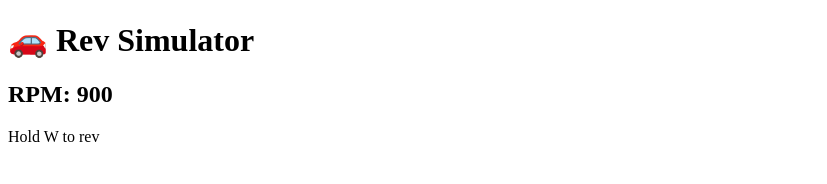
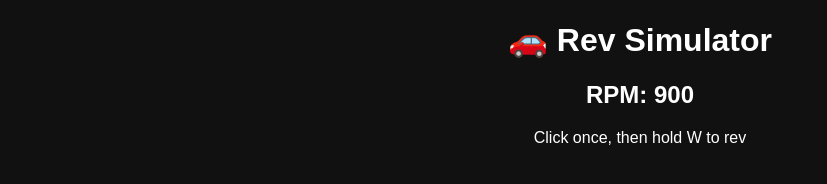
Before and after one commit to Supralover2JZ/Supralover2JZ.github.io, a plain HTML site: page index.html in a window 1280 px wide. Shown: the whole page, without its empty margins (0-827 px from the left). Drawn offline with Linux system fonts and the light colour scheme.

Commit message:
index.html

```diff
--- a/index.html
+++ b/index.html
@@ -1,15 +1,15 @@
 <!DOCTYPE html>
 <html>
 <head>
-  <title>Rev Sim</title>
+  <title>Rev Simulator</title>
 </head>
-<body>
+<body style="background:#111;color:white;text-align:center;font-family:Arial;">
 
 <h1>🚗 Rev Simulator</h1>
 
 <h2>RPM: <span id="rpm">1000</span></h2>
 
-<p>Hold W to rev</p>
+<p>Click once, then hold W to rev</p>
 
 <script src="game.js"></script>
 
```
